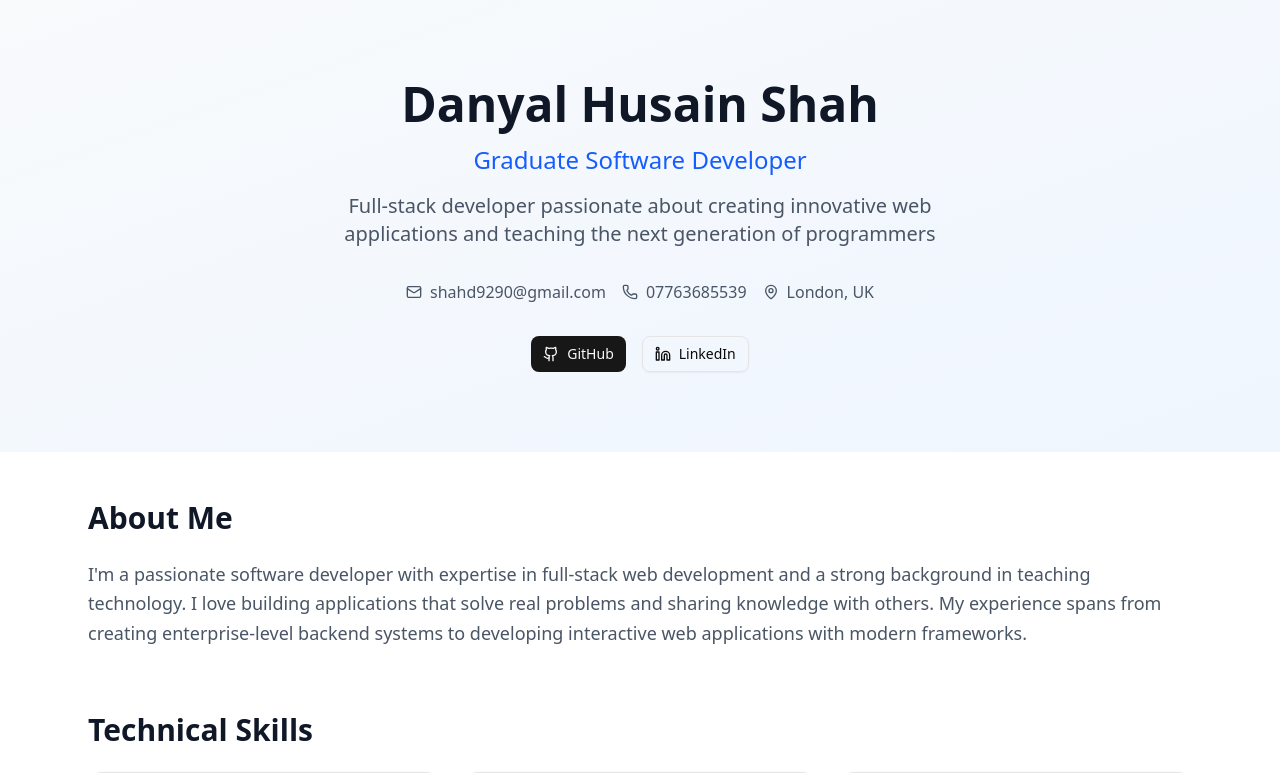
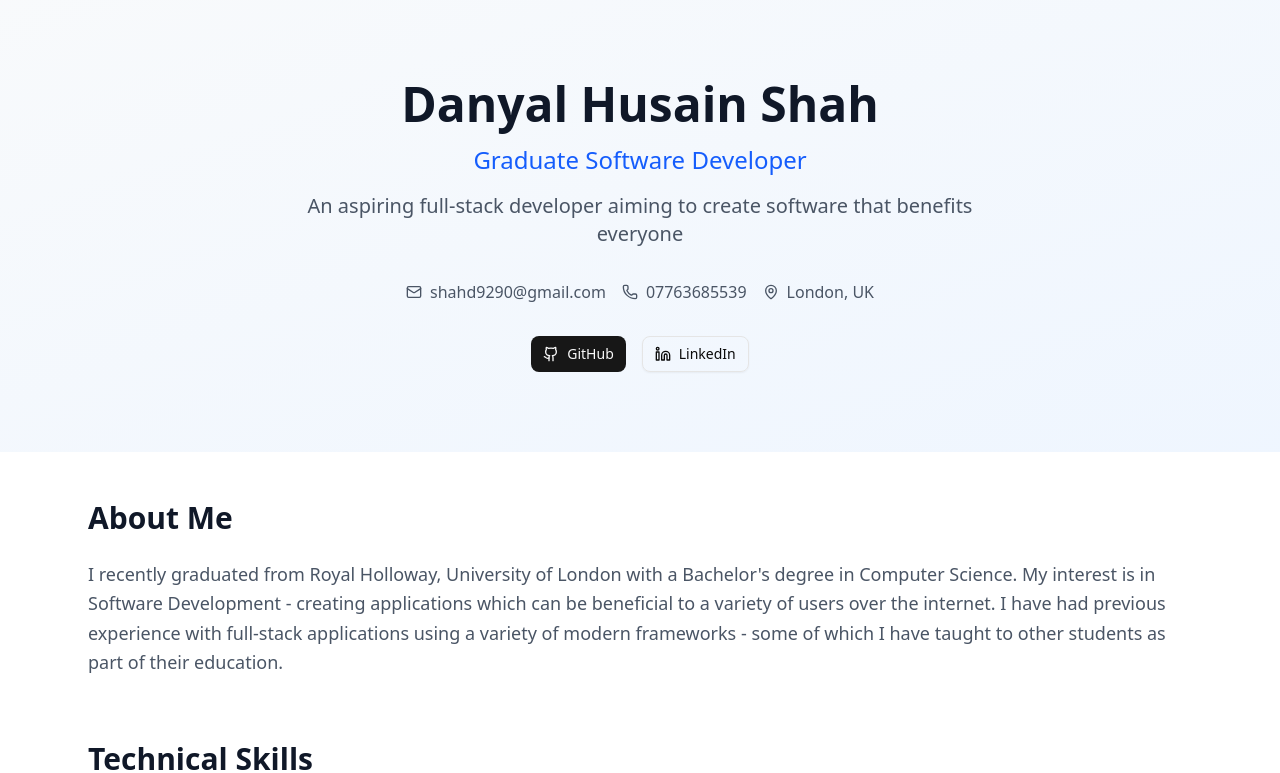
Before and after one commit to shahd9290/portfolio, a Next.js app: page / in a window 1280 px wide. Shown: the top 773 px of the page. Built offline with nearby package versions, Linux system fonts and the light colour scheme.

Commit message:
Update bios

```diff
--- a/app/page.tsx
+++ b/app/page.tsx
@@ -62,9 +62,7 @@ export default function ModernPortfolio() {
                     <h1 className="text-5xl font-bold text-gray-900 mb-4">Danyal Husain Shah</h1>
                     <p className="text-2xl text-blue-600 font-medium mb-4">Graduate Software Developer</p>
                     <p className="text-xl text-gray-600 mb-8 max-w-2xl mx-auto">
-                        Full-stack developer passionate about creating innovative web applications and teaching the next
-                        generation
-                        of programmers
+                        An aspiring full-stack developer aiming to create software that benefits everyone
                     </p>
                     <div className="flex flex-wrap justify-center gap-4 text-gray-600 mb-8">
                         <div className="flex items-center gap-2">
@@ -103,13 +101,10 @@ export default function ModernPortfolio() {
                 <section>
                     <h2 className="text-3xl font-bold text-gray-900 mb-6">About Me</h2>
                     <p className="text-lg text-gray-600 leading-relaxed">
-                        I&apos;m a passionate software developer with expertise in full-stack web development and a strong
-                        background in
-                        teaching technology. I love building applications that solve real problems and sharing knowledge
-                        with
-                        others. My experience spans from creating enterprise-level backend systems to developing
-                        interactive web
-                        applications with modern frameworks.
+                        I recently graduated from Royal Holloway, University of London with a Bachelor&apos;s degree in Computer Science.
+                        My interest is in Software Development - creating applications which can be beneficial to a variety of users over the internet.
+                        I have had previous experience with full-stack applications using a variety of modern frameworks - some of which I have taught to other students
+                        as part of their education.
                     </p>
                 </section>
 
```
